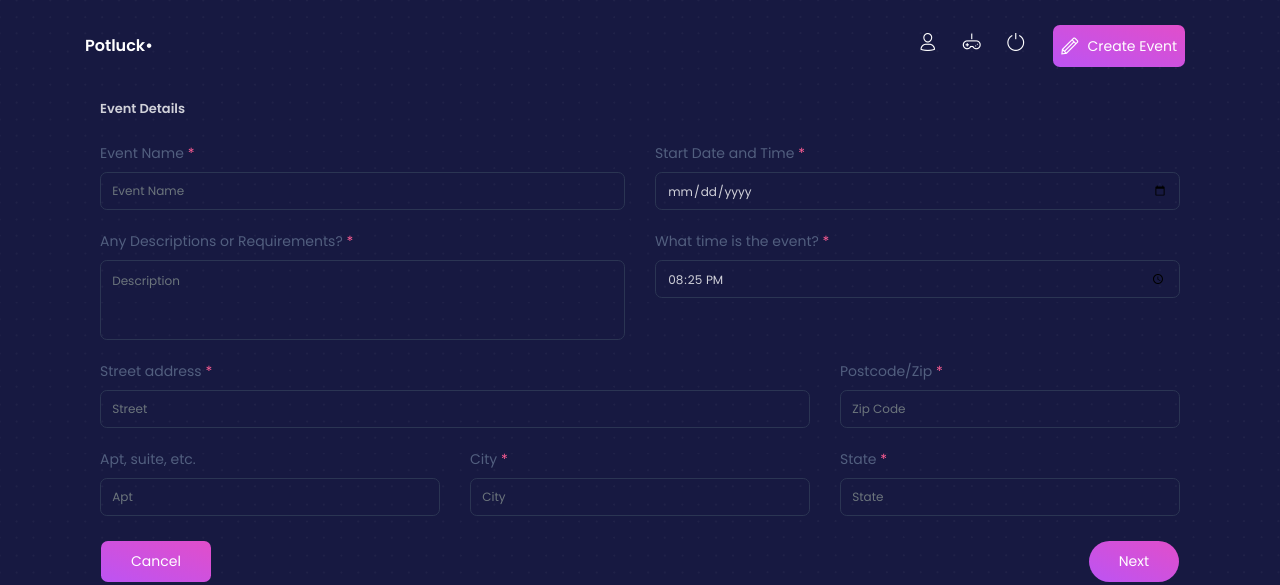
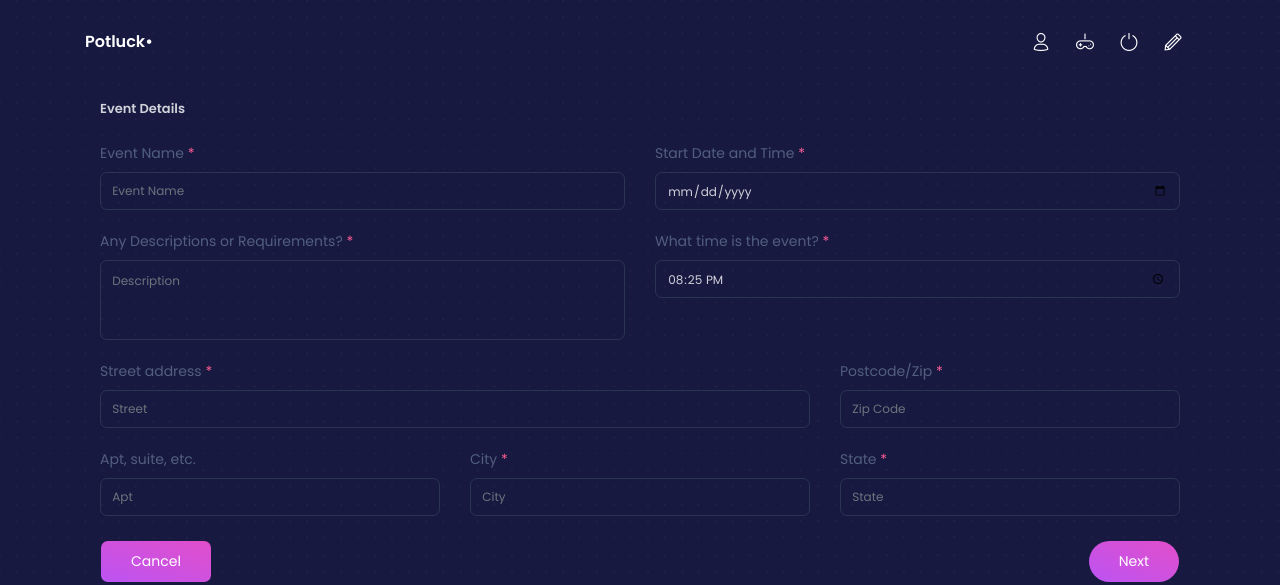
Before and after one commit to CheolRyu/potluck, a Django app: page /create in a window 1280 px wide. Shown: the top 585 px of the page. Run offline with Django 4.2, Linux system fonts and the light colour scheme; the visitor is signed in with stand-in values (Sample User, id 1); some libraries are stand-ins or nearby versions.

Commit message:
some mods

```diff
--- a/potluck/app/templates/base.html
+++ b/potluck/app/templates/base.html
@@ -66,9 +66,10 @@
                 <p class="d-lg-none d-xl-none">Logout</p>
               </a>
             </li>
-            <li class="nav-item">
-              <a id="create_event" class="nav-link btn btn-primary d-none d-lg-block" href="{% url 'potluck:create' %}">
-                <i class="tim-icons icon-pencil"></i> Create Event
+            <li class="nav-item p-0">
+              <a class="nav-link" rel="tooltip" title="Create Event" data-placement="bottom" href="{% url 'potluck:create' %}">
+                <i class="tim-icons icon-pencil"></i>
+                <p class="d-lg-none d-xl-none">Create Event</p>
               </a>
             </li>
             {% else %}
--- a/potluck/app/templates/potluck/create_event.html
+++ b/potluck/app/templates/potluck/create_event.html
@@ -3,6 +3,7 @@
 
 {% block content %}
 <div class="col">
+  <!-- comment -->
   <form class="js-validate" method="post" action={% url 'potluck:create'%}>
     {% csrf_token %}
     <div class="container">
--- a/potluck/app/templates/potluck/detail.html
+++ b/potluck/app/templates/potluck/detail.html
@@ -122,7 +122,7 @@
                           {{item.quantity}}
                         </td>
                         <td>
-                          Free
+                          {{profile.username}}
                         </td>
                         <td>
                           {{item.status}}
--- a/potluck/app/views.py
+++ b/potluck/app/views.py
@@ -120,9 +120,10 @@ def addItem(request, event_id):
 
 def finish(request, event_id):
     items = Item.objects.filter(event=event_id)
+    print(items)
     for item in items:
         if item.status == 'Yes':
-            item.fulfilled = True
+            item.owner = request.user
         else:
             item.fulfilled = False
         item.save()
```
Also changed, not shown: 1 other file.
